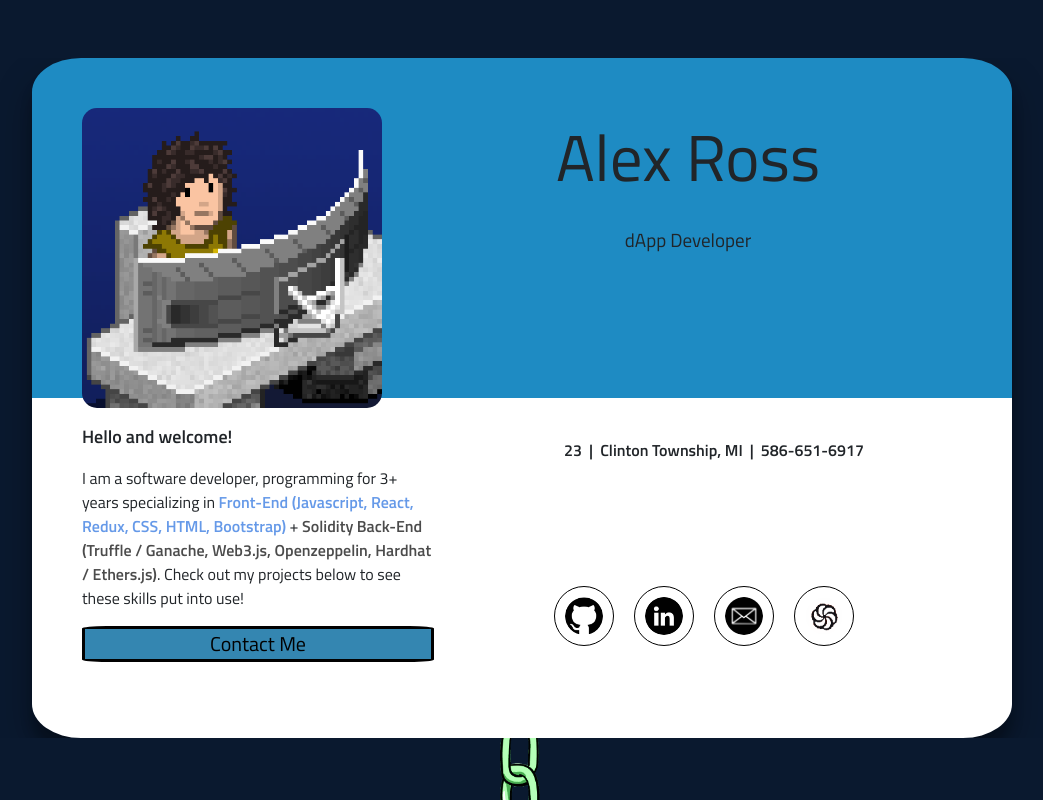
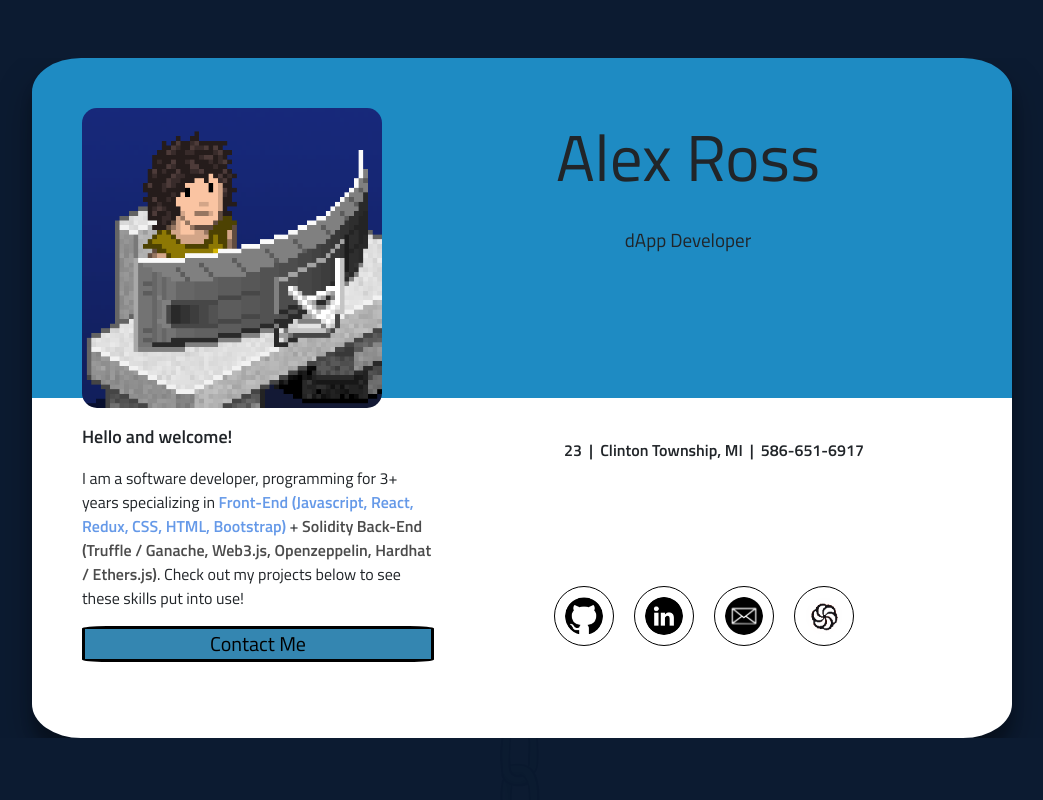
Before and after one commit to AGRTECH/portfolio-site, a React (Create React App) app: page / in a window 1280 px wide. Shown: the top 800 px of the page, without its empty margins (118-1161 px from the left). Built offline with nearby package versions, Linux system fonts and the light colour scheme.

Commit message:
ui not showing

```diff
--- a/src/components/App.module.css
+++ b/src/components/App.module.css
@@ -11,9 +11,8 @@
 
 .globalDiv {
   /* background-color: rgba(20, 87, 195, 0.22); */
-  background-color: #0a192f;
+  background-color: rgba(10, 25, 47, 0.99);
   height: 100%;
-  opacity: 99.99%;
 }
 
 .globalContactDiv {
```
